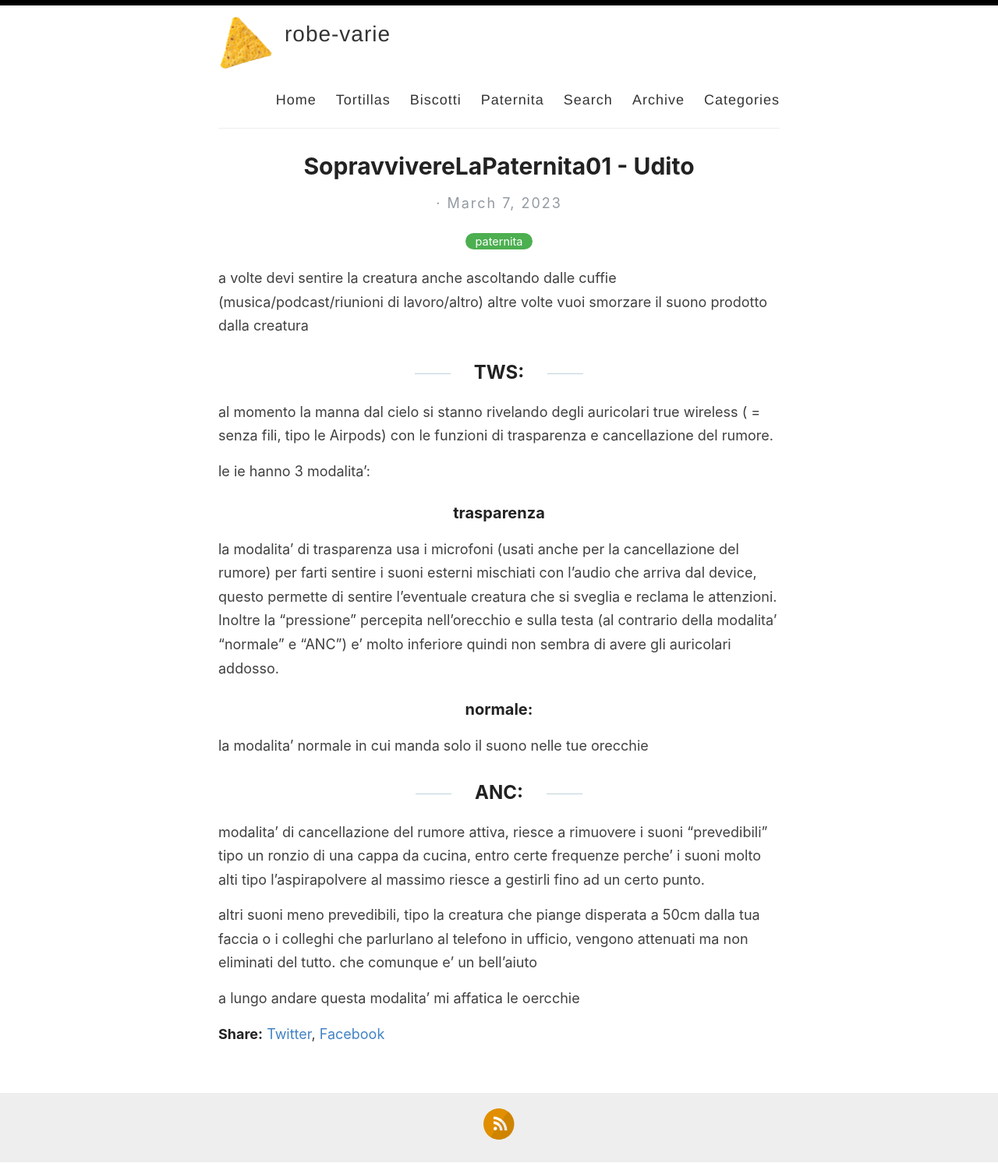
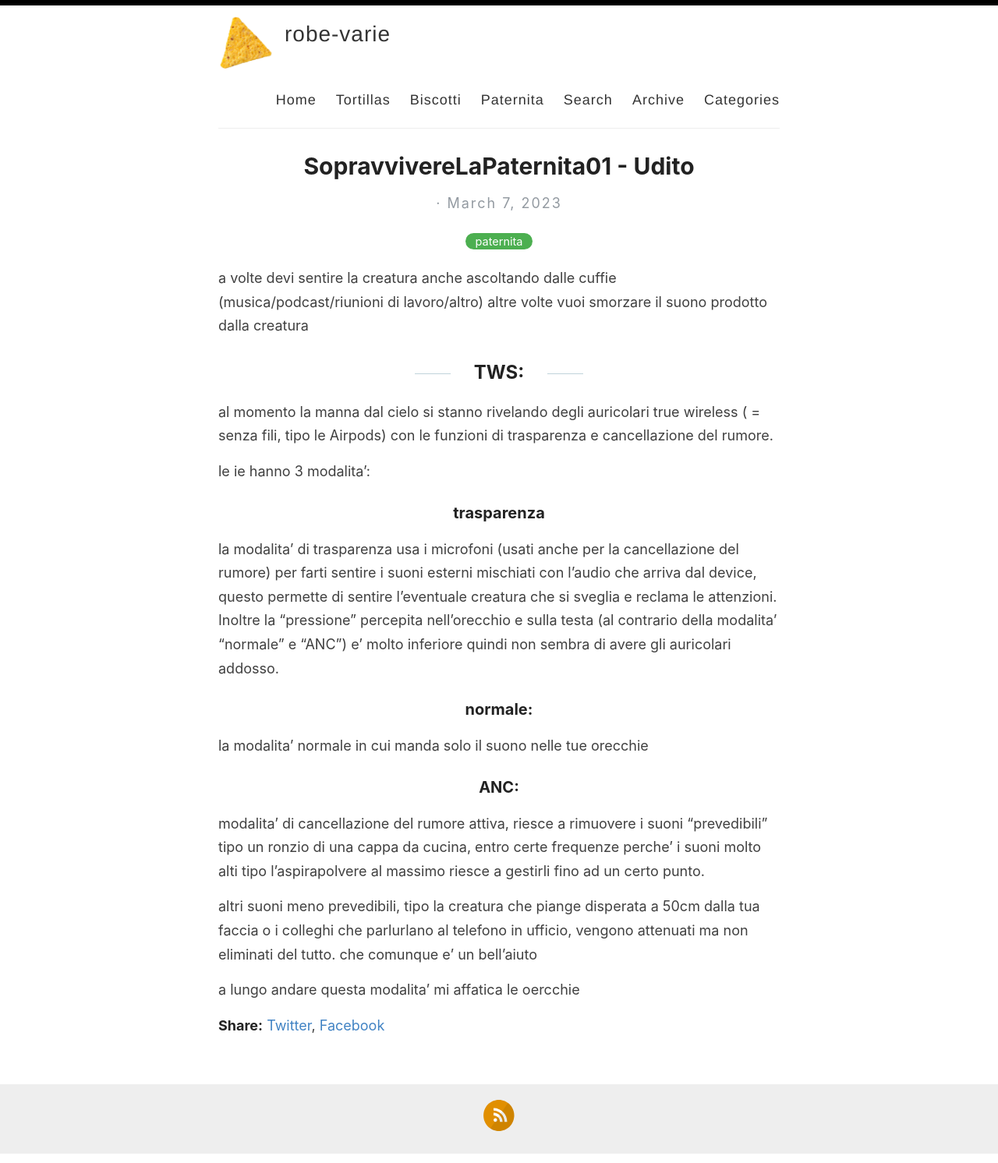
Before and after one commit to robe-varie/robe-varie.github.io, a Jekyll site: the page built from _posts/2023-03-07-slp01_udito.md, in a window 1280 px wide. Shown: the whole page at 78% size. Built offline with Jekyll 4.4.1, drawn with Linux system fonts in a browser that asks for light colours.

```diff
--- a/_posts/2023-03-07-slp01_udito.md
+++ b/_posts/2023-03-07-slp01_udito.md
@@ -20,7 +20,7 @@ Inoltre la "pressione" percepita nell'orecchio e sulla testa (al contrario della
 ### normale:
 la modalita' normale in cui manda solo il suono nelle tue orecchie
 
-## ANC:
+### ANC:
 modalita' di cancellazione del rumore attiva, riesce a rimuovere i suoni "prevedibili" tipo un ronzio di una cappa da cucina, entro certe frequenze perche' i suoni molto alti tipo l'aspirapolvere al massimo riesce a gestirli fino ad un certo punto.
 
 altri suoni meno prevedibili, tipo la creatura che piange disperata a 50cm dalla tua faccia o i colleghi che parlurlano al telefono in ufficio, vengono attenuati ma non eliminati del tutto. che comunque e' un bell'aiuto
```
